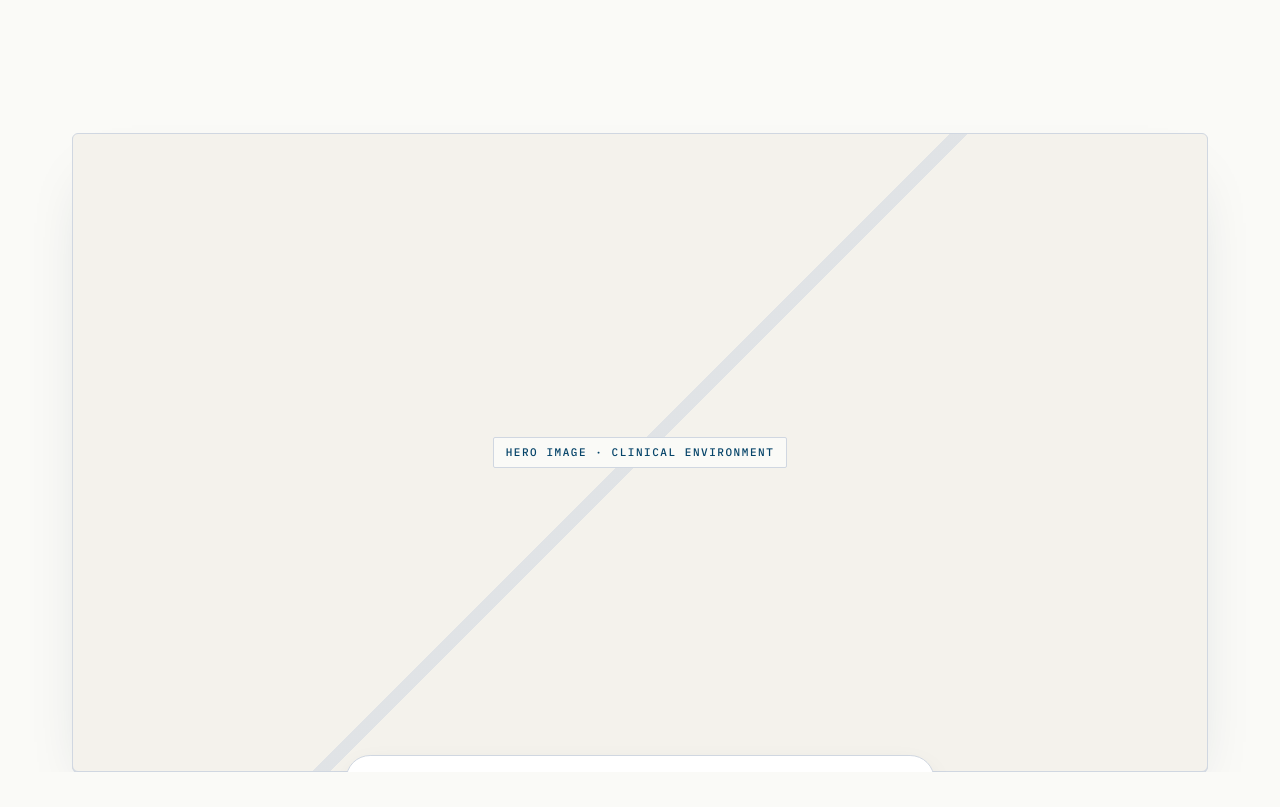
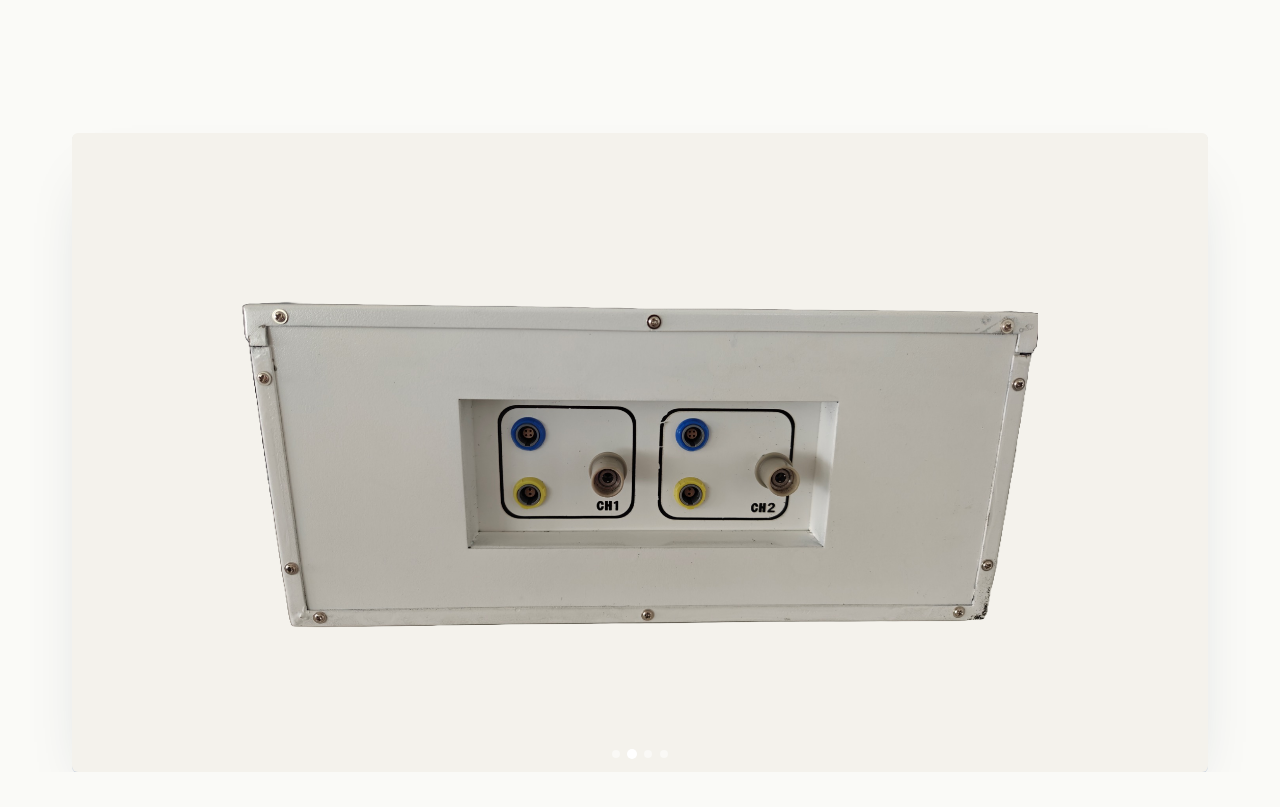
Before and after one commit to austinjames95/CryoKnifeWeb, a website: page cryoknife/public/index.html in a window 1280 px wide. Shown: the part 740-1547 px from the top of the page. Drawn offline with Linux system fonts and the light colour scheme.

Commit message:
added slider + arrow images

```diff
--- a/cryoknife/public/index.html
+++ b/cryoknife/public/index.html
@@ -46,15 +46,21 @@
       </div>
     </div>
     <div class="hero-figure">
-      <div class="photo hero-photo">
-        <span class="label">Hero image · clinical environment</span>
-      </div>
-      <div class="meta-strip">
-        <span>Image-guided</span>
-        <span class="divider-v"></span>
-        <span>Minimally invasive</span>
-        <span class="divider-v"></span>
-        <span>Tissue-sparing</span>
+      <div class="hero-slider">
+        <div class="slider-track">
+          <div class="slide"><img src="assets/transparent device.png" alt="CryoKnife device" width="40px" /></div>
+          <div class="slide"><img src="assets/transparent device2.png" alt="CryoKnife device detail" width="40px" /></div>
+          <div class="slide"><img src="assets/transparent device3.png" alt="CryoKnife probe" width="40px"/></div>
+          <div class="slide"><img src="assets/image3.png" alt="CryoKnife clinical environment" width="40px" /></div>
+        </div>
+        <button class="slider-btn prev" aria-label="Previous image"><img src="./assets/arrowLeft.png"></button>
+        <button class="slider-btn next" aria-label="Next image"><img src="./assets/arrowRight.png"></button>
+        <div class="slider-dots">
+          <button class="dot is-active" aria-label="Slide 1"></button>
+          <button class="dot" aria-label="Slide 2"></button>
+          <button class="dot" aria-label="Slide 3"></button>
+          <button class="dot" aria-label="Slide 4"></button>
+        </div>
       </div>
     </div>
   </section>
@@ -193,6 +199,30 @@
 <script src="site/footer-loader.js"></script>
 
 <script>
+  (function() {
+    var track = document.querySelector('.slider-track');
+    var dots = document.querySelectorAll('.slider-dots .dot');
+    var slides = document.querySelectorAll('.slide');
+    var current = 0;
+    var total = slides.length;
+    var timer;
+
+    function goTo(n) {
+      current = (n + total) % total;
+      track.style.transform = 'translateX(-' + (current * 100) + '%)';
+      dots.forEach(function(d, i) { d.classList.toggle('is-active', i === current); });
+    }
+
+    document.querySelector('.slider-btn.next').addEventListener('click', function() { goTo(current + 1); resetTimer(); });
+    document.querySelector('.slider-btn.prev').addEventListener('click', function() { goTo(current - 1); resetTimer(); });
+    dots.forEach(function(d, i) { d.addEventListener('click', function() { goTo(i); resetTimer(); }); });
+
+    function resetTimer() { clearInterval(timer); timer = setInterval(function() { goTo(current + 1); }, 4000); }
+    resetTimer();
+  })();
+</script>
+
+<script>
   var observer = new IntersectionObserver(function(entries) {
     entries.forEach(function(entry) {
       if (entry.isIntersecting) {
--- a/cryoknife/public/site/index.css
+++ b/cryoknife/public/site/index.css
@@ -40,10 +40,80 @@
     max-width: 1200px;
     padding: 0 var(--gutter);
 }
-.hero-photo {
+.hero-slider {
+    position: relative;
     aspect-ratio: 16 / 9;
     border-radius: 6px;
+    overflow: hidden;
     box-shadow: 0 1px 0 var(--rule), 0 30px 60px -30px rgba(7,45,68,0.25);
+    background: var(--paper-2);
+}
+.slider-track {
+    display: flex;
+    width: 100%;
+    height: 100%;
+    transition: transform 0.6s cubic-bezier(0.4, 0, 0.2, 1);
+}
+.slide {
+    min-width: 100%;
+    height: 100%;
+    display: flex;
+    align-items: center;
+    justify-content: center;
+}
+.slide img {
+    max-width: 70%;
+    max-height: 70%;
+    width: auto;
+    height: auto;
+    object-fit: contain;
+    display: block;
+}
+.slider-btn {
+    position: absolute;
+    top: 50%;
+    transform: translateY(-50%);
+    background: rgba(255,255,255,0.85);
+    border: 1px solid var(--rule);
+    border-radius: 50%;
+    width: 40px;
+    height: 40px;
+    display: flex;
+    align-items: center;
+    justify-content: center;
+    cursor: pointer;
+    font-size: 16px;
+    color: var(--ink);
+    transition: background 0.2s, opacity 0.2s;
+    opacity: 0;
+    z-index: 2;
+}
+.hero-slider:hover .slider-btn { opacity: 1; }
+.slider-btn.prev { left: 14px; }
+.slider-btn.next { right: 14px; }
+.slider-btn:hover { background: var(--white); }
+.slider-dots {
+    position: absolute;
+    bottom: 14px;
+    left: 50%;
+    transform: translateX(-50%);
+    display: flex;
+    gap: 8px;
+    z-index: 2;
+}
+.dot {
+    width: 8px;
+    height: 8px;
+    border-radius: 50%;
+    background: rgba(255,255,255,0.5);
+    border: none;
+    cursor: pointer;
+    padding: 0;
+    transition: background 0.2s, transform 0.2s;
+}
+.dot.is-active {
+    background: var(--white);
+    transform: scale(1.25);
 }
 .hero-figure .meta-strip {
     position: absolute;
```
Also changed, not shown: cryoknife/public/assets/arrowLeft.png (added), cryoknife/public/assets/arrowRight.png (added), cryoknife/public/assets/image3.png (added), cryoknife/public/assets/transparent device.png (added), cryoknife/public/assets/transparent device2.png (added), cryoknife/public/assets/transparent device3.png (added).
